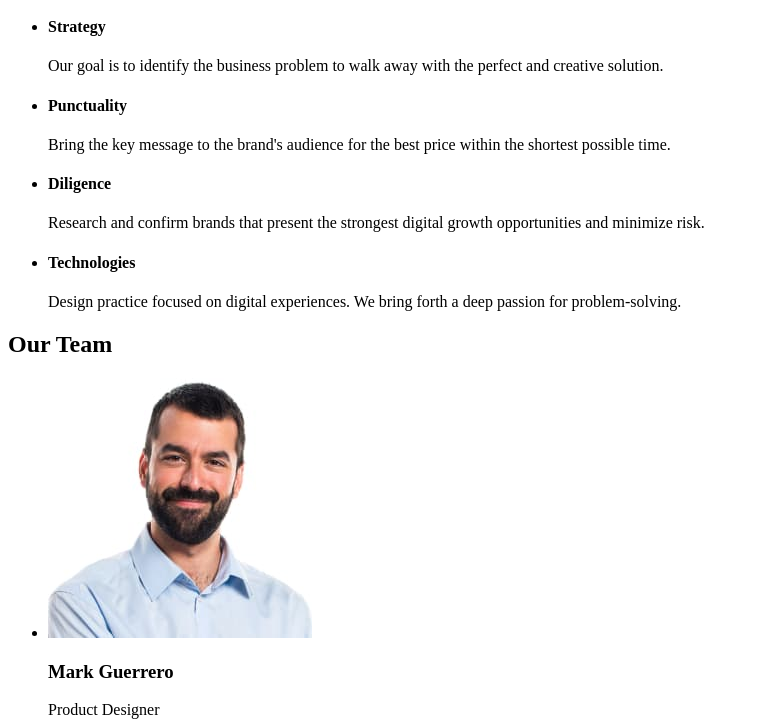
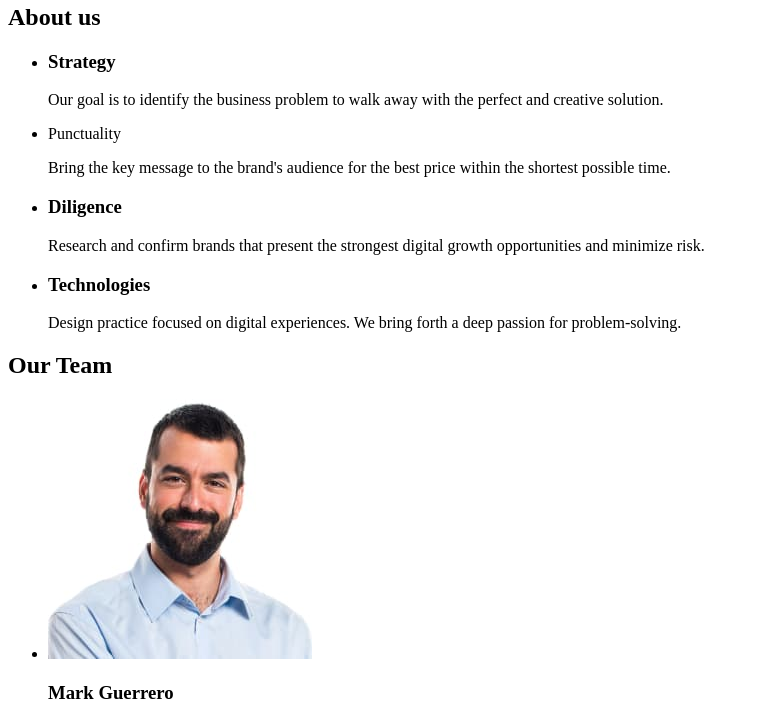
Before and after one commit to Kateryna-Horkovets/goit-markup-hw-01, a plain HTML site: page index.html in a window 1280 px wide. Shown: the part 252-975 px from the top of the page, without its empty margins (0-759 px from the left). Drawn offline with Linux system fonts and the light colour scheme.

Commit message:
comments

```diff
--- a/index.html
+++ b/index.html
@@ -35,25 +35,28 @@
     </header>
     <main>
         <!--Hero image-->
+        <section>
         <h1>Effective Solutions for Your Business</h1>
         <button type="button">Order Service</button>
+        </section>
         <!--Section 1-->
         <section>
+            <h2>About us</h2>
         <ul>
             <li>
-                <h4>Strategy</h4>
+                <h3>Strategy</h3>
                 <p>Our goal is to identify the business problem to walk away with the perfect and creative solution.</p>
             </li>
             <li>
-                <h4>Punctuality</h4>
+                <h43>Punctuality</h43>
                 <p>Bring the key message to the brand's audience for the best price within the shortest possible time.</p>
             </li>
             <li>
-                <h4>Diligence</h4>
+                <h3>Diligence</h3>
                 <p>Research and confirm brands that present the strongest digital growth opportunities and minimize risk.</p>
             </li>
             <li>
-                <h4>Technologies</h4>
+                <h3>Technologies</h3>
                 <p>Design practice focused on digital experiences. We bring forth a deep passion for problem-solving.</p>
             </li>
         </ul>
```
